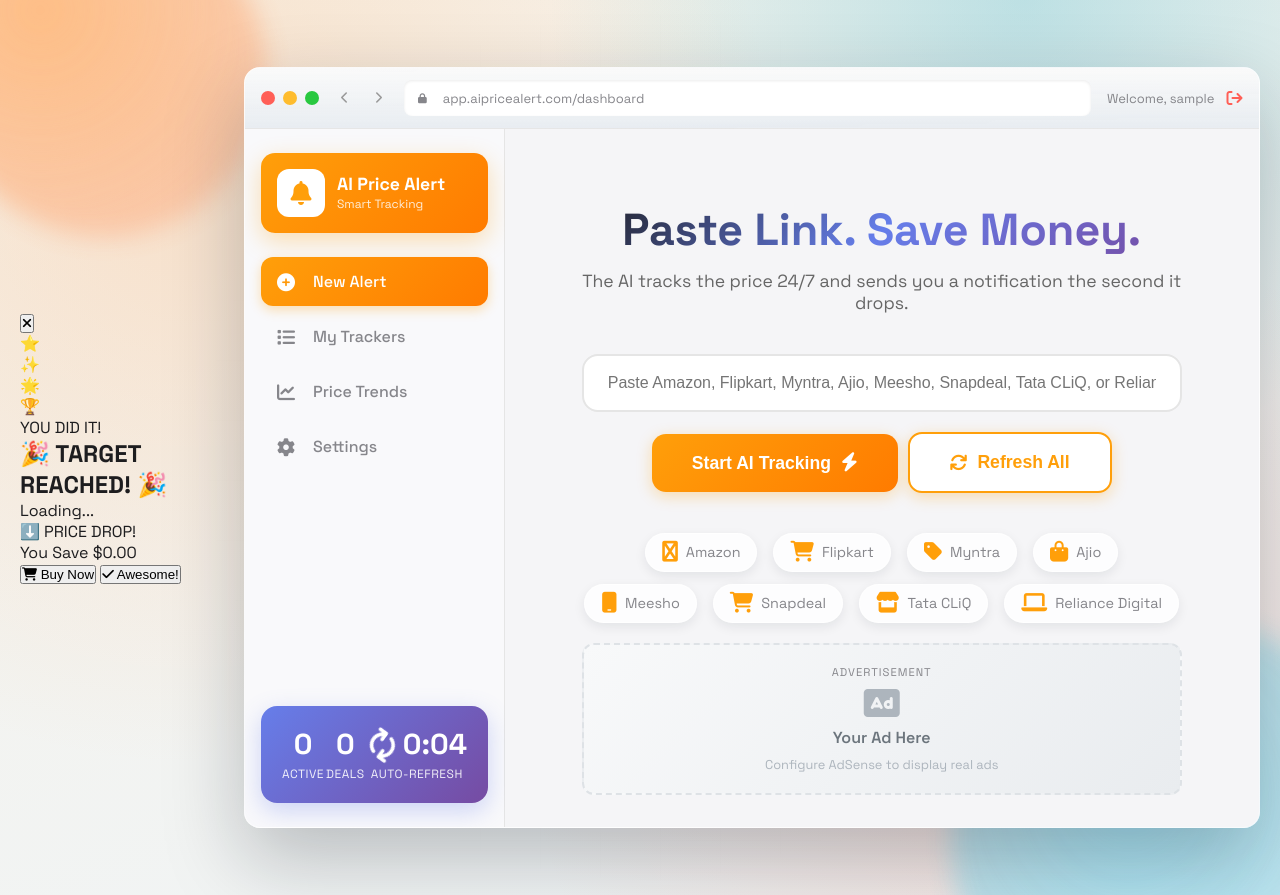
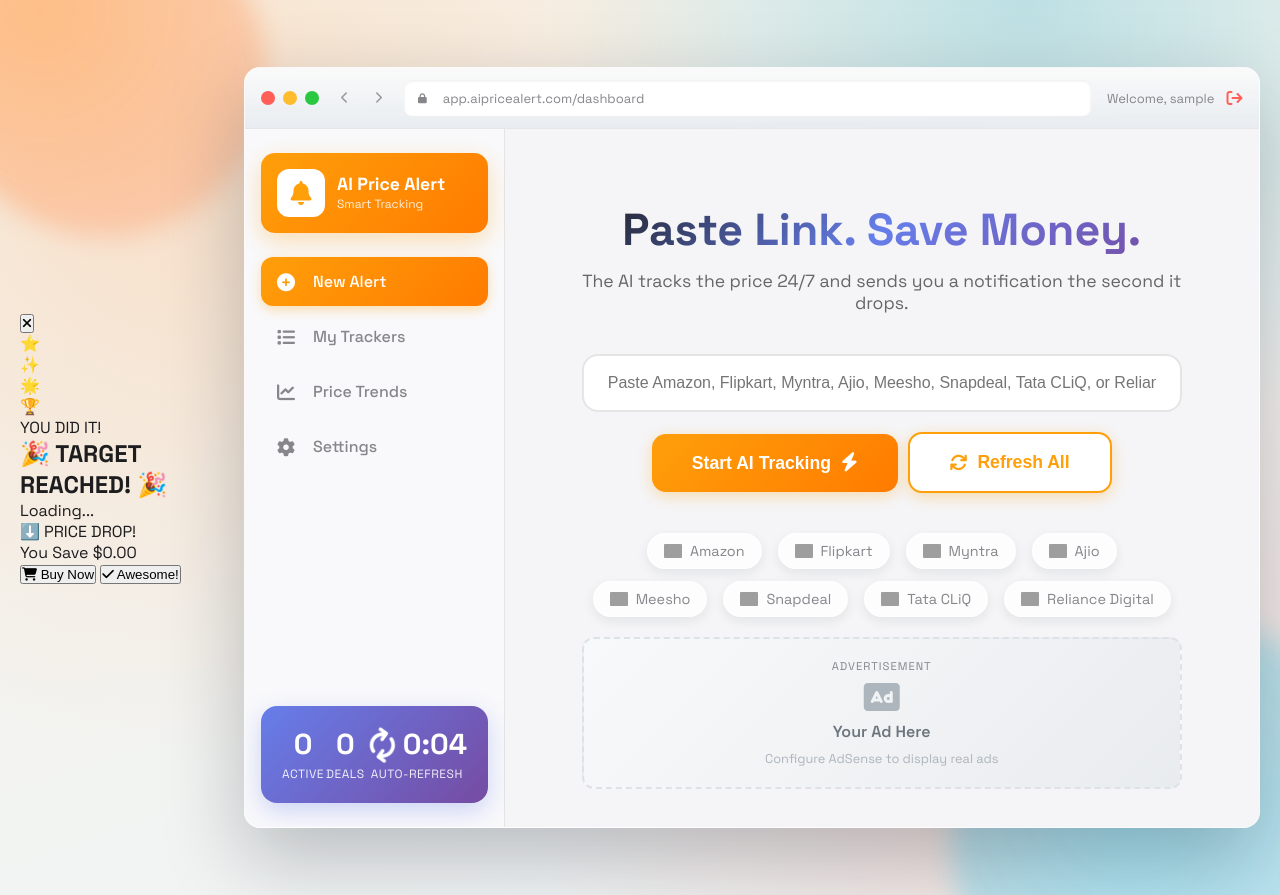
Before and after one commit to LAKKIREDDY-2001/paa, a Flask app: page /dashboard in a window 1280 px wide. Run offline with Flask 3, Linux system fonts and the light colour scheme; the visitor is signed in with stand-in values (Sample User, id 1); data comes from the database, SQL or seed files in the repository; some web fonts are replaced; grey boxes are pictures that could not be loaded.

Commit message:
Show brand logos alongside store names in home and dashboard

```diff
--- a/static/style.css
+++ b/static/style.css
@@ -473,6 +473,12 @@ button span {
 
 .supported-sites span:hover { transform: translateY(-2px); }
 .supported-sites i { font-size: 1.3rem; color: var(--accent-orange); }
+.supported-sites .brand-logo {
+    width: 18px;
+    height: 18px;
+    object-fit: contain;
+    border-radius: 4px;
+}
 
 /* ============================================
    TRACKERS SECTION
--- a/templates/index.html
+++ b/templates/index.html
@@ -165,14 +165,14 @@
                         </button>
 
                         <div class="supported-sites">
-                            <span><i class="fa fa-amazon"></i> Amazon</span>
-                            <span><i class="fa fa-shopping-cart"></i> Flipkart</span>
-                            <span><i class="fa fa-tag"></i> Myntra</span>
-                            <span><i class="fa fa-shopping-bag"></i> Ajio</span>
-                            <span><i class="fa fa-mobile"></i> Meesho</span>
-                            <span><i class="fa fa-shopping-cart"></i> Snapdeal</span>
-                            <span><i class="fa fa-store"></i> Tata CLiQ</span>
-                            <span><i class="fa fa-laptop"></i> Reliance Digital</span>
+                            <span><img class="brand-logo" src="https://logo.clearbit.com/amazon.in" alt="Amazon logo"> Amazon</span>
+                            <span><img class="brand-logo" src="https://logo.clearbit.com/flipkart.com" alt="Flipkart logo"> Flipkart</span>
+                            <span><img class="brand-logo" src="https://logo.clearbit.com/myntra.com" alt="Myntra logo"> Myntra</span>
+                            <span><img class="brand-logo" src="https://logo.clearbit.com/ajio.com" alt="Ajio logo"> Ajio</span>
+                            <span><img class="brand-logo" src="https://logo.clearbit.com/meesho.com" alt="Meesho logo"> Meesho</span>
+                            <span><img class="brand-logo" src="https://logo.clearbit.com/snapdeal.com" alt="Snapdeal logo"> Snapdeal</span>
+                            <span><img class="brand-logo" src="https://logo.clearbit.com/tatacliq.com" alt="Tata CLiQ logo"> Tata CLiQ</span>
+                            <span><img class="brand-logo" src="https://logo.clearbit.com/reliancedigital.in" alt="Reliance Digital logo"> Reliance Digital</span>
                         </div>
 
                         <!-- AdSense Ad Container -->
```
Also changed, not shown: templates/home.html (+10 -7 lines).
